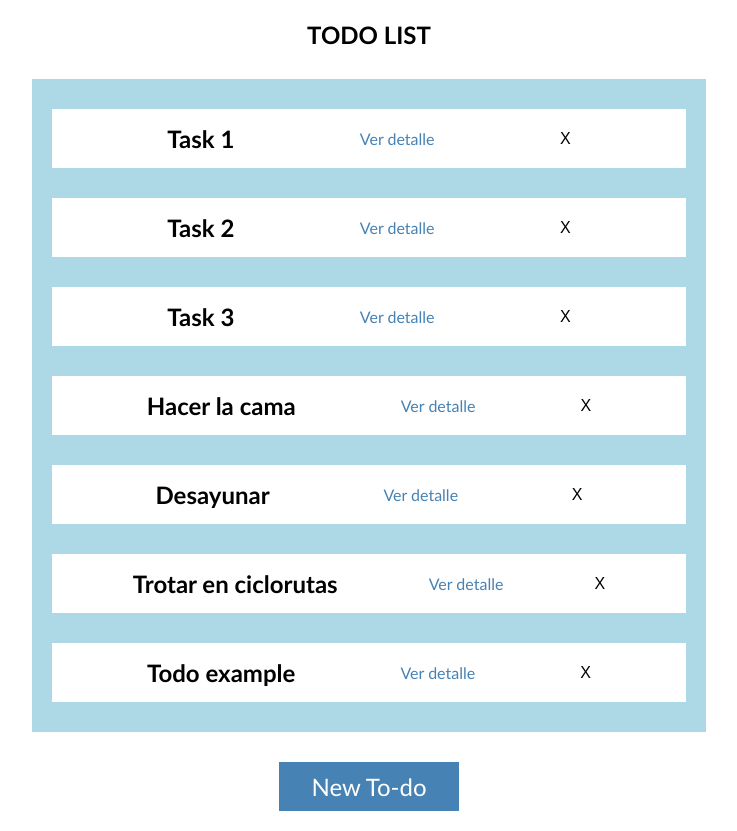
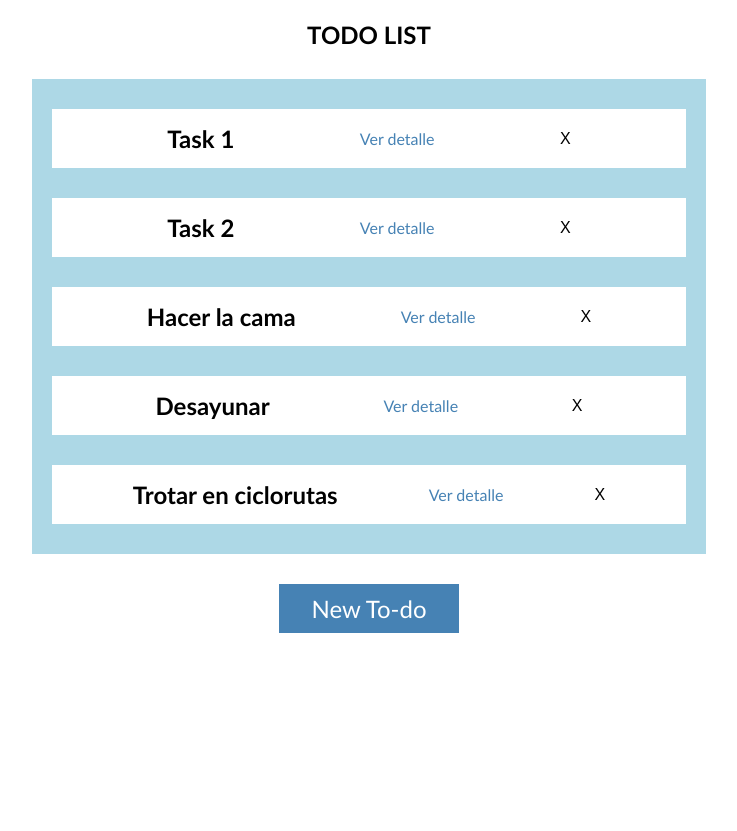
Before and after one commit to JuanSeGArtor/to-do-list, a React (Vite) app: page / in a window 1280 px wide. Shown: the whole page, without its empty margins (271-1008 px from the left). After the commit the page ends 800 px from the top, so only its background shows below. Built offline with nearby package versions, Linux system fonts and the light colour scheme; data requests are answered from the project's data file.

Commit message:
agregar funcionalidad para remover una Todo

```diff
--- a/db.json
+++ b/db.json
@@ -10,12 +10,6 @@
       "id": "2",
       "title": "Task 2",
       "description": "this is a description for task 2",
-      "creationDate": "08-03-2024"
-    },
-    {
-      "id": "3",
-      "title": "Task 3",
-      "description": "this is a description for task 3",
       "creationDate": "08-03-2024"
     },
     {
@@ -35,12 +29,6 @@
       "title": "Trotar en ciclorutas",
       "description": "Cada domingo en lo posbile realizar una caminata de 8-10km con duracion de 1h-2h",
       "creationDate": "2024-03-17"
-    },
-    {
-      "id": "d3d5",
-      "title": "Todo example",
-      "description": "Se ha creado con exito",
-      "creationDate": "2024-03-22"
     }
   ]
 }
--- a/package.json
+++ b/package.json
@@ -10,12 +10,15 @@
     "preview": "vite preview"
   },
   "dependencies": {
+    "@reduxjs/toolkit": "^2.2.1",
     "axios": "^1.6.7",
     "json-server": "^1.0.0-alpha.23",
     "prop-types": "^15.8.1",
     "react": "^18.2.0",
     "react-dom": "^18.2.0",
-    "react-router-dom": "^6.22.3"
+    "react-redux": "^9.1.0",
+    "react-router-dom": "^6.22.3",
+    "redux": "^5.0.1"
   },
   "devDependencies": {
     "@types/react": "^18.2.56",
--- a/src/pages/TodoList/TodoList.jsx
+++ b/src/pages/TodoList/TodoList.jsx
@@ -1,6 +1,6 @@
 import { useEffect, useState } from "react";
 import Button from "../../components/Button";
-import { getTodos } from "../../services/todos";
+import { getTodos, removeTodo } from "../../services/todos";
 import { Link } from "react-router-dom";
 
 
@@ -20,6 +20,15 @@ export default function TodoList() {
         }
     }
 
+    const handleDeleteTodo = async (id) => {
+        try {
+            await removeTodo(id);
+            setTodos(prevTodos => prevTodos.filter(todo => todo.id !== id));
+        } catch (error) {
+            console.log(error);
+        }
+    };
+
 
     return (
         <section>
@@ -29,7 +38,7 @@ export default function TodoList() {
                     <div className="todos-list" key={todo.id}>
                         <h2>{todo.title}</h2>
                         <Link className="link" to={`/${todo.id}`}>Ver detalle</Link>
-                        <button>X</button>
+                        <button onClick={() => handleDeleteTodo(todo.id)}>X</button>
                     </div>
                 ))}
             </main>
--- a/src/services/todos.js
+++ b/src/services/todos.js
@@ -33,3 +33,13 @@ export const createTodo = async (todo) => {
     return null;
   }
 }
+
+
+export const removeTodo = async (id) => {
+  try {
+    await axios.delete(`${url}/todos/${id}`);
+  } catch (error) {
+    console.log(error);
+    return null;
+  }
+};
```
Also changed, not shown: 1 other file (tests, documents, lock files or other folders).
